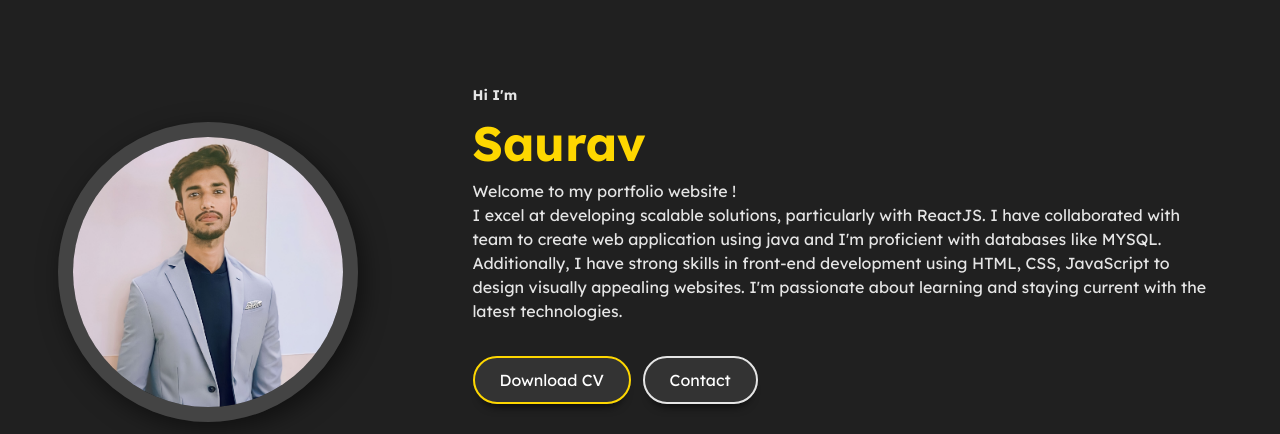
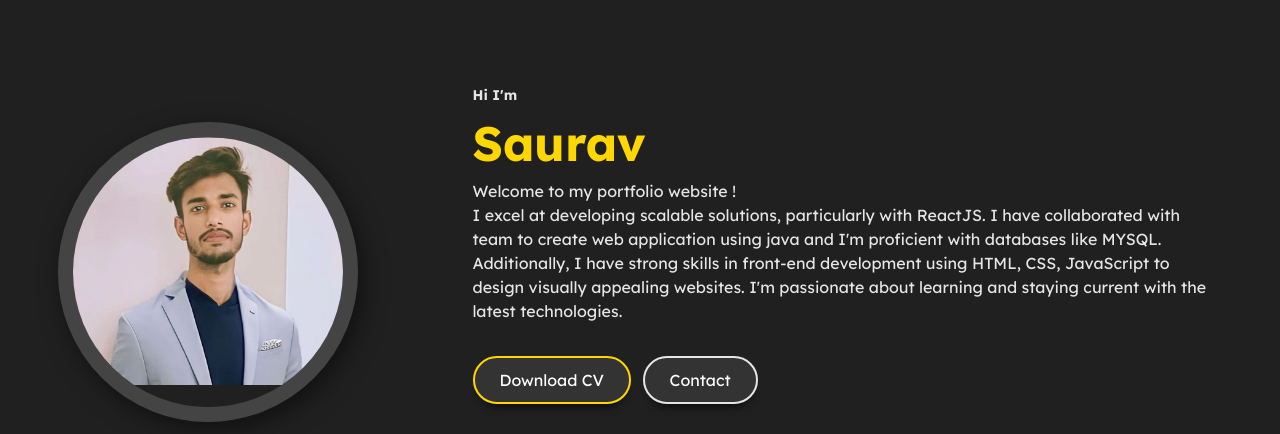
Before and after one commit to Saurav18aug/web, a plain HTML site: page index.html in a window 1280 px wide. Shown: the part 84-518 px from the top of the page. Drawn offline with nearby package versions, Linux system fonts and the light colour scheme.

Commit message:
Update index.html

```diff
--- a/index.html
+++ b/index.html
@@ -45,7 +45,7 @@
     <!-------------------------- Home Page -------------------------->
     <div class="FirstElement" id="home">
         <div class="profile-photo">
-            <img src="saurav.jpg" alt="profile picture">
+            <img src="saurav1.jpg" alt="profile picture">
         </div>
         <div class="profile-text">
             <h5>Hi I'm </h5><br>
```
